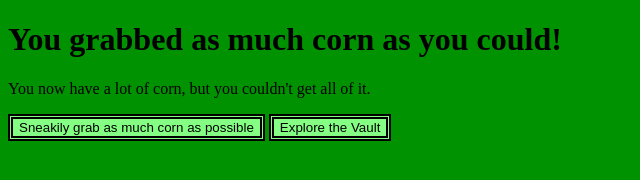
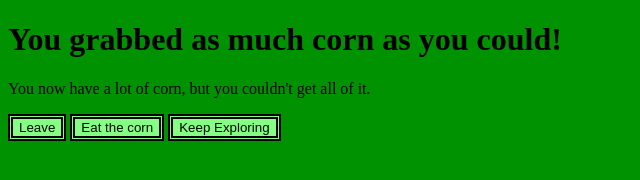
Before and after one commit to bluez62/ted-the-book, a plain HTML site: page bookpage38.html in a window 1280 px wide. Shown: the whole page, without its empty margins (0-640 px from the left). Drawn offline with Linux system fonts and the light colour scheme.

Commit message:
updated bookpage38.html

```diff
--- a/bookpage38.html
+++ b/bookpage38.html
@@ -8,7 +8,8 @@
   <body>
     <h1>You grabbed as much corn as you could!</h1>
     <p>You now have a lot of corn, but you couldn't get all of it.</p>
-    <a href="unfinished.html"><button>Sneakily grab as much corn as possible</button></a>
-    <a href="unfinished.html"><button>Explore the Vault</button></a>
+    <a href="unfinished.html"><button>Leave</button></a>
+    <a href="unfinished.html"><button>Eat the corn</button></a>
+    <a href="unfinished.html"><button>Keep Exploring</button></a>
   </body>
 </html>
```
